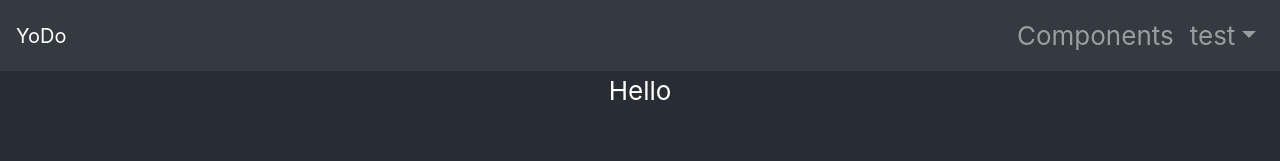
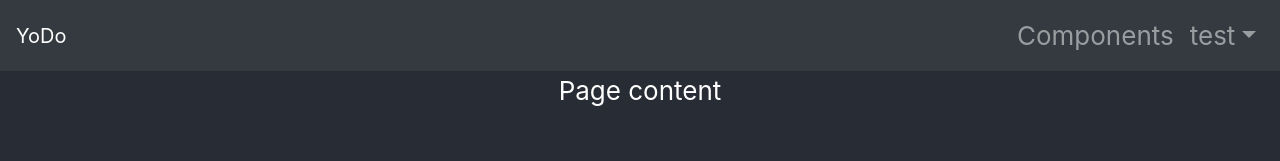
Before and after one commit to TYohoJr/yodo, a React (Create React App) app: page / in a window 1280 px wide. Shown: the top 161 px of the page. Built offline with nearby package versions, Linux system fonts and the light colour scheme.

Commit message:
integrated redux

```diff
--- a/src/App.js
+++ b/src/App.js
@@ -1,16 +1,22 @@
 import React, { Component } from 'react';
 import './App.css';
+import { Provider } from 'react-redux';
+import { createStore } from 'redux';
+import reducer from './reducers';
 import NavigationBar from './Components/NavigationBar';
+import CurrentPage from './CurrentPage';
 
-class App extends Component {
+const store = createStore(reducer);
+
+export default class App extends Component {
   render() {
     return (
-      <div className="App">
-        <NavigationBar />
-        Hello
+      <Provider store={store}>
+        <div className="App">
+          <NavigationBar />
+          <CurrentPage />
       </div>
+      </Provider>
     );
   }
 }
-
-export default App;
--- /dev/null
+++ b/src/CurrentPage.js
@@ -0,0 +1,14 @@
+import React, { Component } from 'react';
+import { connect } from 'react-redux';
+
+class CurrentPage extends Component {
+    render() {
+        return (
+            <div>
+                {this.props.currentPageReducer.currentPage}
+            </div>
+        )
+    }
+}
+
+export default connect((state) => (state))(CurrentPage);
```
